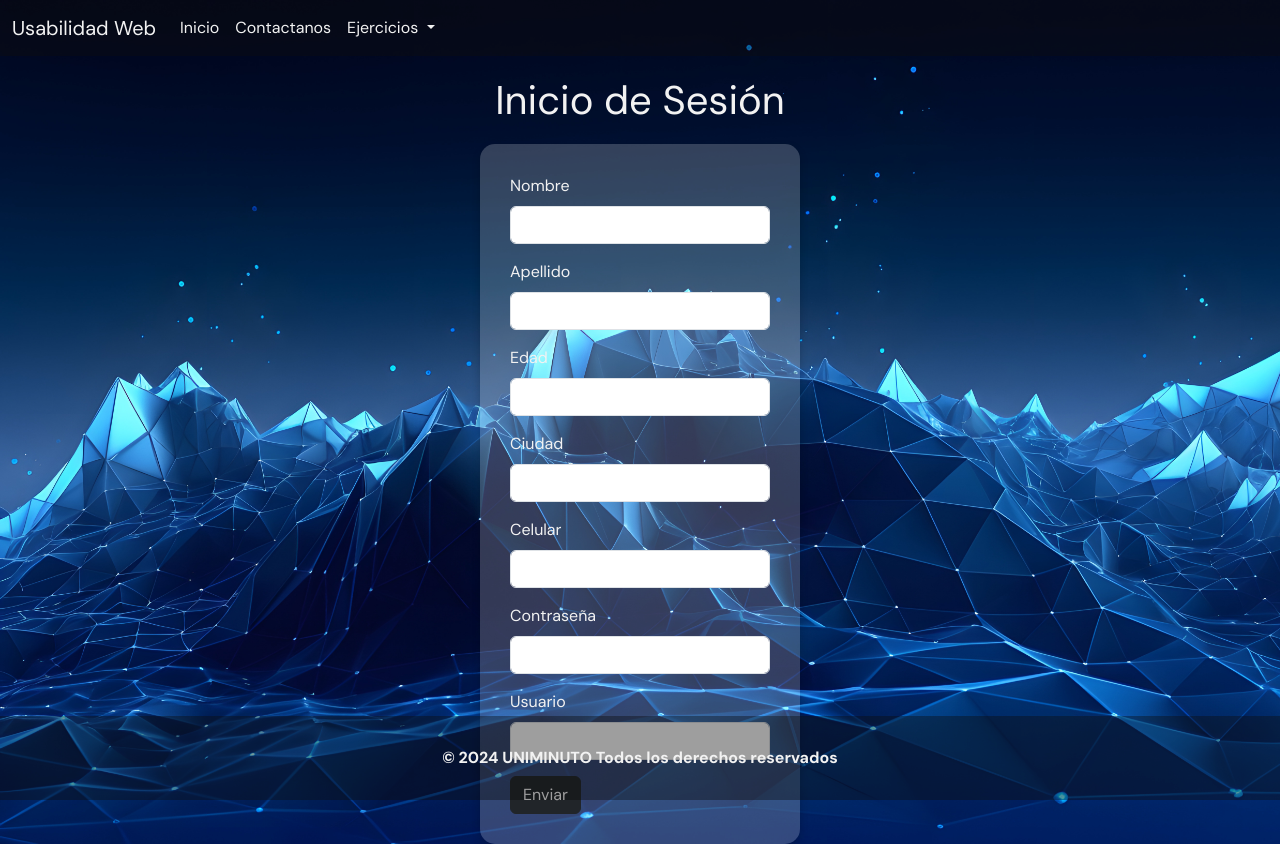
After one commit to yenneralayon142/IngenieriaWeb, a PHP site: page /register.php in a window 1280 px wide. The commit adds this page. Run offline with PHP 8.4, Linux system fonts and the light colour scheme.

Commit message:
feat(front):Add register

```diff
--- a/Actividad3/header.php
+++ b/Actividad3/header.php
@@ -21,15 +21,15 @@
                 <a class="nav-link " aria-current="page" href="index.php">Inicio</a>
               </li>
               <li class="nav-item">
-                <a class="nav-link" href="form.php">Contacto</a>
+                <a class="nav-link" href="form.php">Contactanos</a>
               </li>
               <li class="nav-item dropdown">
                 <a class="nav-link dropdown-toggle" href="#" role="button" data-bs-toggle="dropdown" aria-expanded="false">
                   Ejercicios
                 </a>
                 <ul class="dropdown-menu">
-                  <li><a class="dropdown-item" href="#">Ejercicio1</a></li>
-                  <li><a class="dropdown-item" href="#">Ejercicio2</a></li>
+                  <li><a class="dropdown-item" href="login.php">Iniciar Sesión</a></li>
+                  <li><a class="dropdown-item" href="register.php">Registrarse</a></li>
                   <li><a class="dropdown-item" href="#">Ejercicio3</a></li>
                 </ul>
               </li>
--- /dev/null
+++ b/Actividad3/register.php
@@ -0,0 +1,52 @@
+<!DOCTYPE html>
+<html lang="en">
+<head>
+    <meta charset="UTF-8">
+    <meta name="viewport" content="width=device-width, initial-scale=1.0">
+    <link href="https://cdn.jsdelivr.net/npm/bootstrap@5.3.3/dist/css/bootstrap.min.css" rel="stylesheet" integrity="sha384-QWTKZyjpPEjISv5WaRU9OFeRpok6YctnYmDr5pNlyT2bRjXh0JMhjY6hW+ALEwIH" crossorigin="anonymous">
+    <link href="https://fonts.googleapis.com/css2?family=DM+Sans:ital,wght@0,400;0,700;1,400;1,700&display=swap" rel="stylesheet">
+
+</head>
+<body id="colorBody">
+<?php include 'header.php'?>
+    <h1 class="text-center">Inicio de Sesión</h1>
+    <div id="form-container">
+
+    <form action="#" method="post">
+        <div class="mb-3">
+            <label for="Apellido" class="form-label">Nombre</label>
+            <input type="text" class="form-control" name="Nombre" id="Nombre">
+        </div>
+        <div class="mb-3">
+            <label for="Nombre" class="form-label">Apellido</label>
+            <input type="text" class="form-control" name="Apellido" id="Apellido">
+        </div>
+        <div class="mb-3">
+            <label for="Apellido" class="form-label">Edad</label>
+            <input type="text" class="form-control" name="Edad" id="Edad">
+        </div>
+        <div class="mb-3">
+            <label for="Apellido" class="form-label">Ciudad</label>
+            <input type="text" class="form-control" name="Ciudad" id="Ciudad">
+        </div>
+        <div class="mb-3">
+            <label for="Apellido" class="form-label">Celular</label>
+            <input type="number" class="form-control" name="Celular" id="Celular">
+        </div>
+        <div class="mb-3">
+            <label for="Apellido" class="form-label">Contraseña</label>
+            <input type="text" class="form-control" name="Password" id="Password">
+        </div>
+        <div class="mb-3">
+            <label for="Apellido" class="form-label">Usuario</label>
+            <input type="text" class="form-control" name="Usuario" id="Usuario">
+        </div>
+
+        <button type="submit" class="btn btn btn-dark">Enviar</button>
+    </form>
+    </div>
+    <?php include 'footer.php'?>
+<script src="https://cdn.jsdelivr.net/npm/bootstrap@5.3.3/dist/js/bootstrap.bundle.min.js" integrity="sha384-YvpcrYf0tY3lHB60NNkmXc5s9fDVZLESaAA55NDzOxhy9GkcIdslK1eN7N6jIeHz" crossorigin="anonymous"></script>
+<script src="https://cdn.jsdelivr.net/npm/@popperjs/core@2.11.6/dist/umd/popper.min.js"></script>
+</body>
+</html>
--- a/Actividad3/style.css
+++ b/Actividad3/style.css
@@ -53,7 +53,7 @@ footer {
 
 #colorBody{
     font-family: 'DM Sans', sans-serif;
-    background-image: url('img/BackGround.jpeg');
+    background-image: url('img/BackGround3.jpeg');
     background-size: cover;
 }
 
```
Also changed, not shown: Actividad3/login.php (added, +32 -0 lines).
